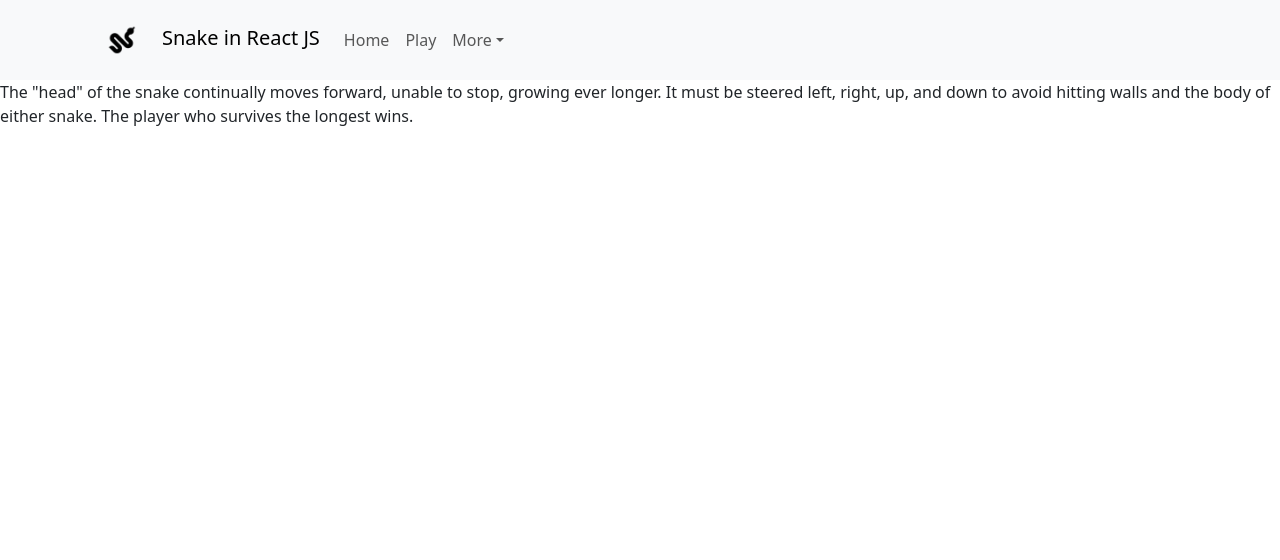
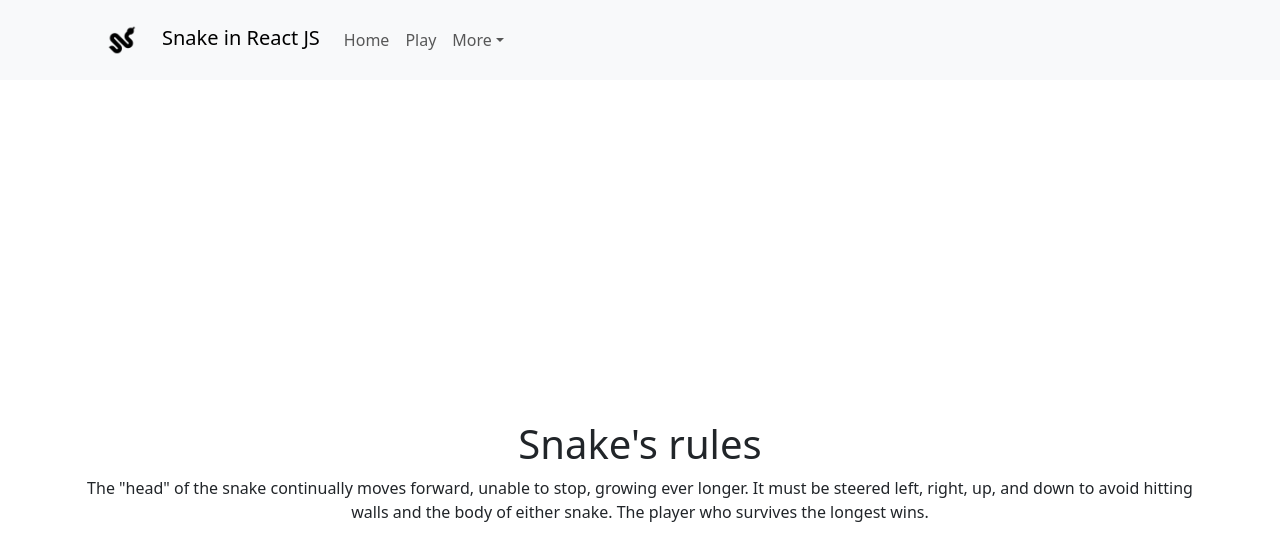
Before and after one commit to Medinhoo/SnakeReact, a React (Vite) app: page /Rules in a window 1280 px wide. Shown: the top 560 px of the page. Built offline with nearby package versions, Linux system fonts and the light colour scheme.

Commit message:
stylizing my Contact and rules pages

```diff
--- a/src/Contact.jsx
+++ b/src/Contact.jsx
@@ -1,5 +1,6 @@
 export const Contact = () => {
     return (
-        <a href="https://github.com/Medinhoo/" target="_blank">My Github</a>
-    )
+<div className="container d-flex justify-content-center align-items-center" style={{ minHeight: '100vh' }}>
+      <a href="https://github.com/Medinhoo/" target="_blank" className="btn btn-primary">My Github</a>
+    </div>    )
 }
--- a/src/Rules.jsx
+++ b/src/Rules.jsx
@@ -1,7 +1,12 @@
 export const Rules = () => {
     return (
-        <div>
+        <div className="container d-flex justify-content-center align-items-center" style={{ minHeight: '100vh' }}>
+        <div className="text-center">
+          <h1>Snake's rules </h1>
+          <p>
             The "head" of the snake continually moves forward, unable to stop, growing ever longer. It must be steered left, right, up, and down to avoid hitting walls and the body of either snake. The player who survives the longest wins.
-            </div>
+          </p>
+        </div>
+      </div>
     )
 }
```
